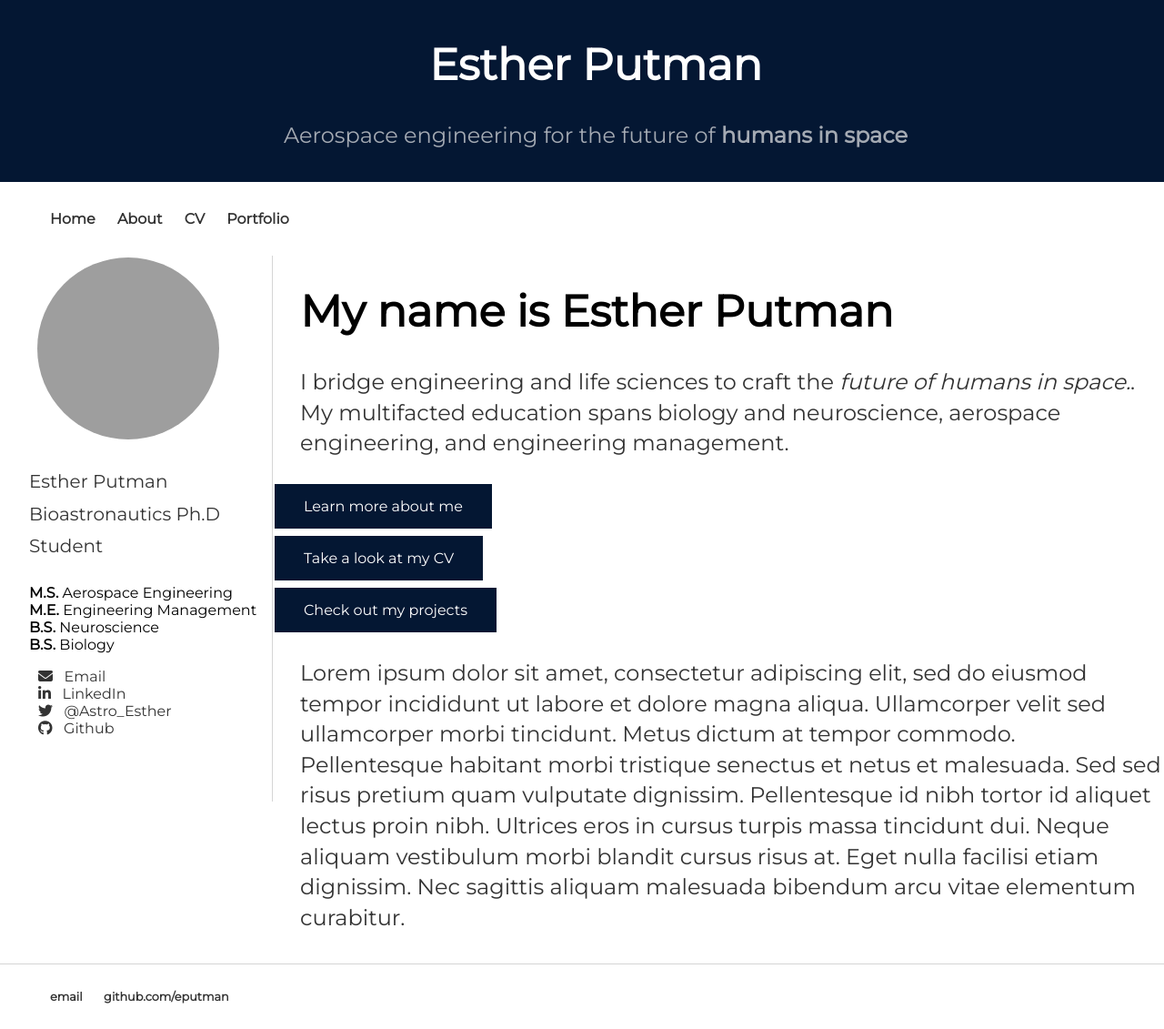
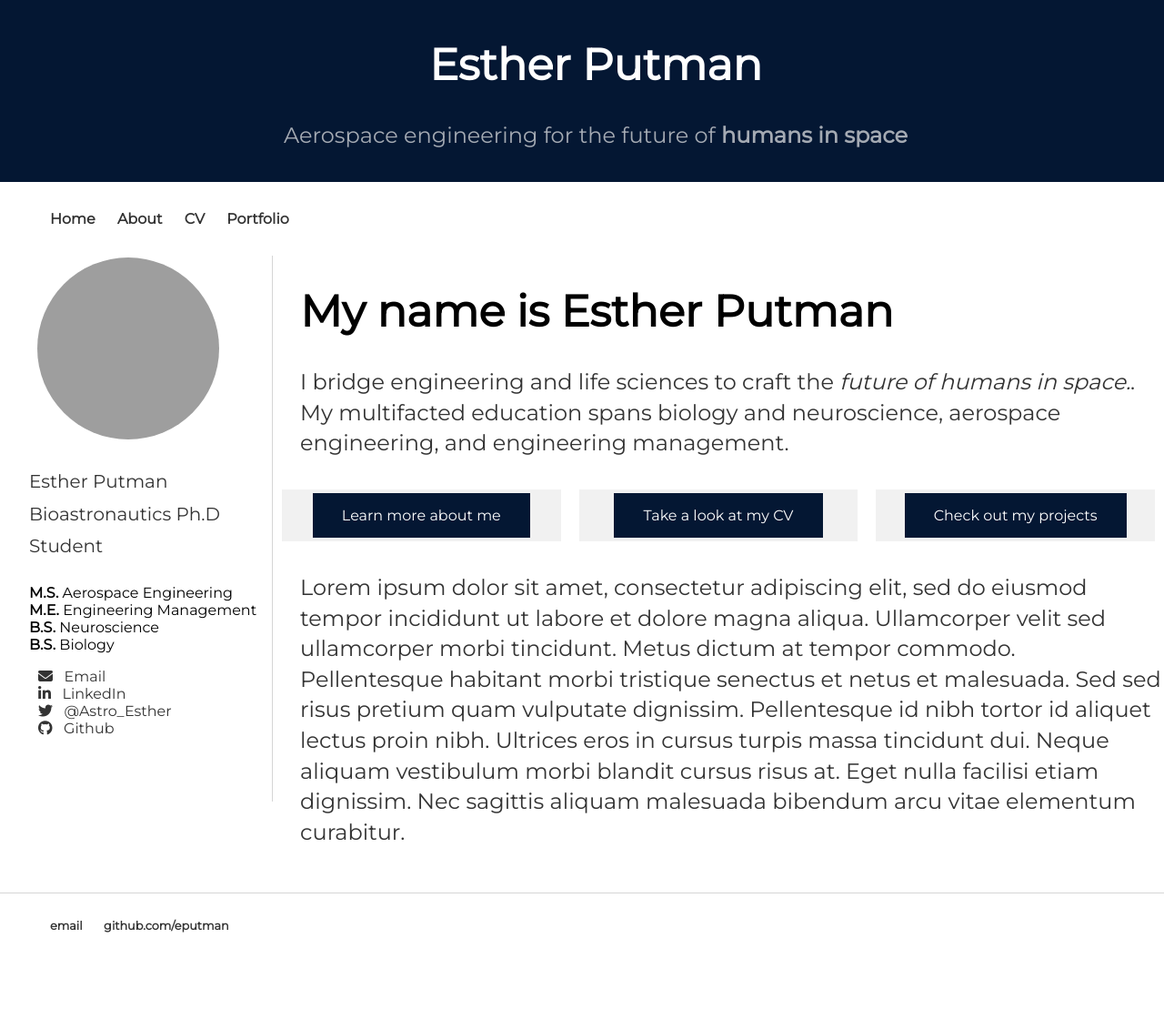
Before and after one commit to eputman/eputman.github.io, a Jekyll site: the page built from index.html, in a window 1280 px wide and 1131 px high. Shown: the whole window at 91% size. Built offline with Jekyll 4.4.1, drawn with Linux system fonts in a browser that asks for light colours; nearby versions of some CDN libraries; grey boxes are pictures that could not be loaded.

Commit message:
Update index.html

```diff
--- a/index.html
+++ b/index.html
@@ -32,13 +32,14 @@ title: Esther Putman, Aerospace Engineer
 
 				<!--<div class="center" style="width:99%">-->
 				<div class="clearfix">
-					<div class="pageref-container">
+				<div class="flex-container">
+					<div class="box">
 					<a href="/about" class="button">Learn more about me</a>
 					</div>
-					<div class="pageref-container">
+					<div class="box">
 					<a href="/CV" class="button">Take a look at my CV</a>
 					</div>
-					<div class="pageref-container">
+					<div class="box">
 					<a href="/portfolio" class="button">Check out my projects</a>
 					</div>
 				</div> <!-- /clearfix-->
```
